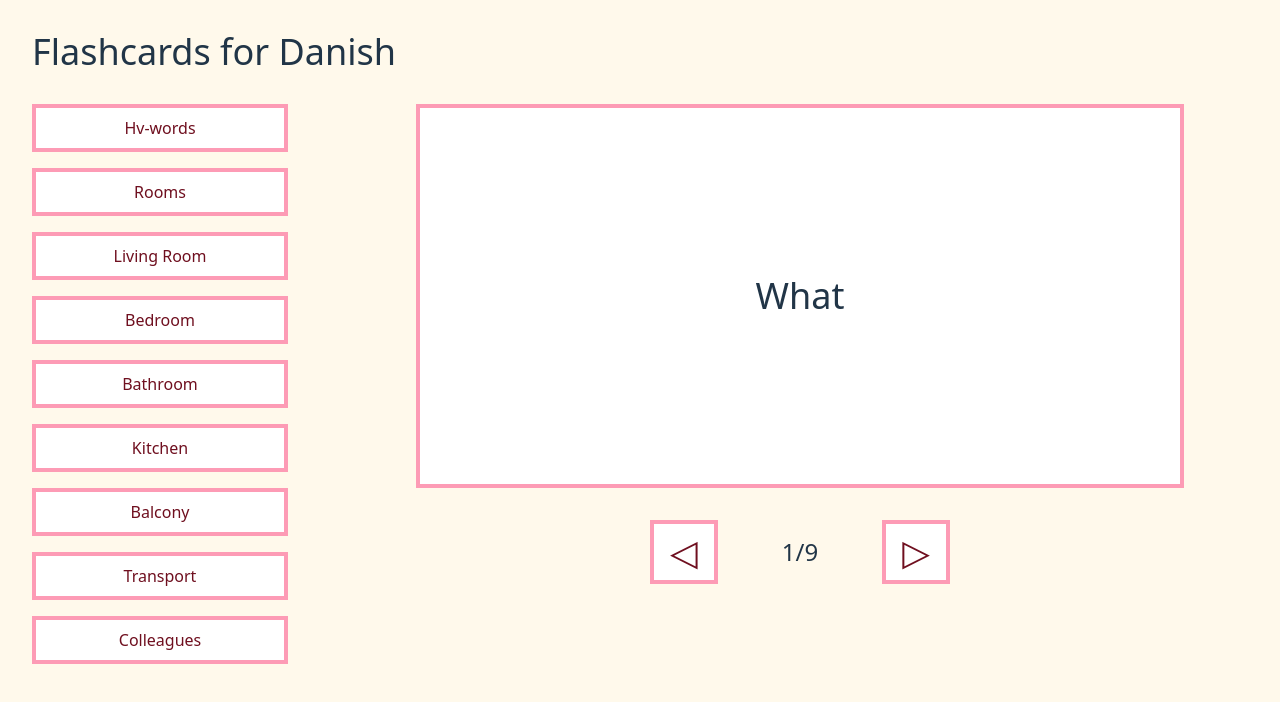
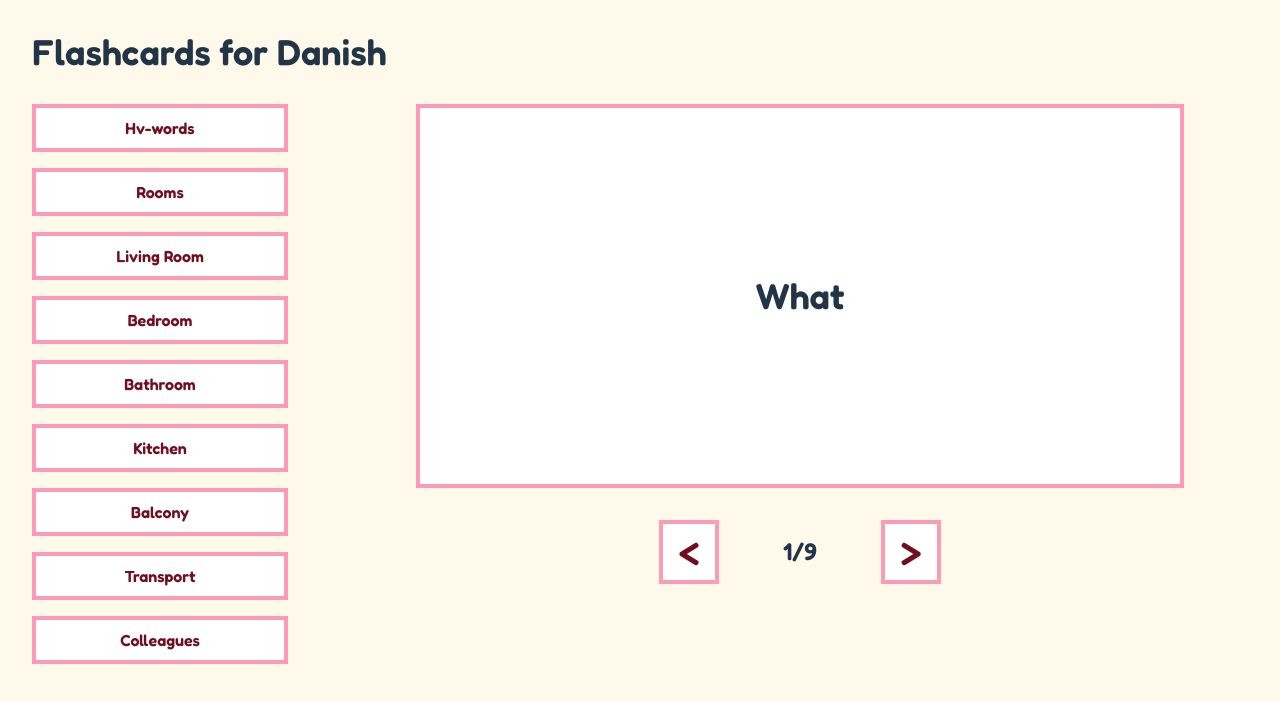
Before and after one commit to ZuZanaZZ/Flashcards-Danish, a React (Vite) app in the folder flashcards-danish/: page / in a window 1280 px wide. Shown: the top 702 px of the page. Built offline with nearby package versions, Linux system fonts and the light colour scheme.

Commit message:
Add new, cuter font

```diff
--- a/flashcards-danish/src/App.tsx
+++ b/flashcards-danish/src/App.tsx
@@ -30,9 +30,9 @@ function App() {
         <main className="m-8 flex flex-col grow items-center">
           <Card frontSide={Data[category][index].english} backSide={Data[category][index].danish}/>
           <div className="mt-8 flex gap-16 items-center">
-            <button onClick={handleLeft} className="border button px-4 py-2 text-2xl md:text-4xl">◁</button>
+            <button onClick={handleLeft} className="border button px-4 py-2 text-2xl md:text-4xl">&lt;</button>
             <p className="text-xl md:text-2xl">{index + 1}/{Data[category].length}</p>
-            <button onClick={handleRight} className="border button px-4 py-2 text-2xl md:text-4xl">▷</button>
+            <button onClick={handleRight} className="border button px-4 py-2 text-2xl md:text-4xl">&gt;</button>
           </div>
         </main>
       </div>
--- a/flashcards-danish/src/index.css
+++ b/flashcards-danish/src/index.css
@@ -1,9 +1,11 @@
+@import url('https://fonts.googleapis.com/css2?family=Fredoka:wdth,wght@75..125,300..700&display=swap');
 @import "tailwindcss";
 
 :root {
-  font-family: system-ui, Avenir, Helvetica, Arial, sans-serif;
+  font-family: Fredoka, system-ui, Avenir, Helvetica, Arial, sans-serif;
+  font-variation-settings: "wdth" 100;
   line-height: 1.5;
-  font-weight: 400;
+  font-weight: 600;
   color: var(--color-text);
 
   color-scheme: light dark;
```
